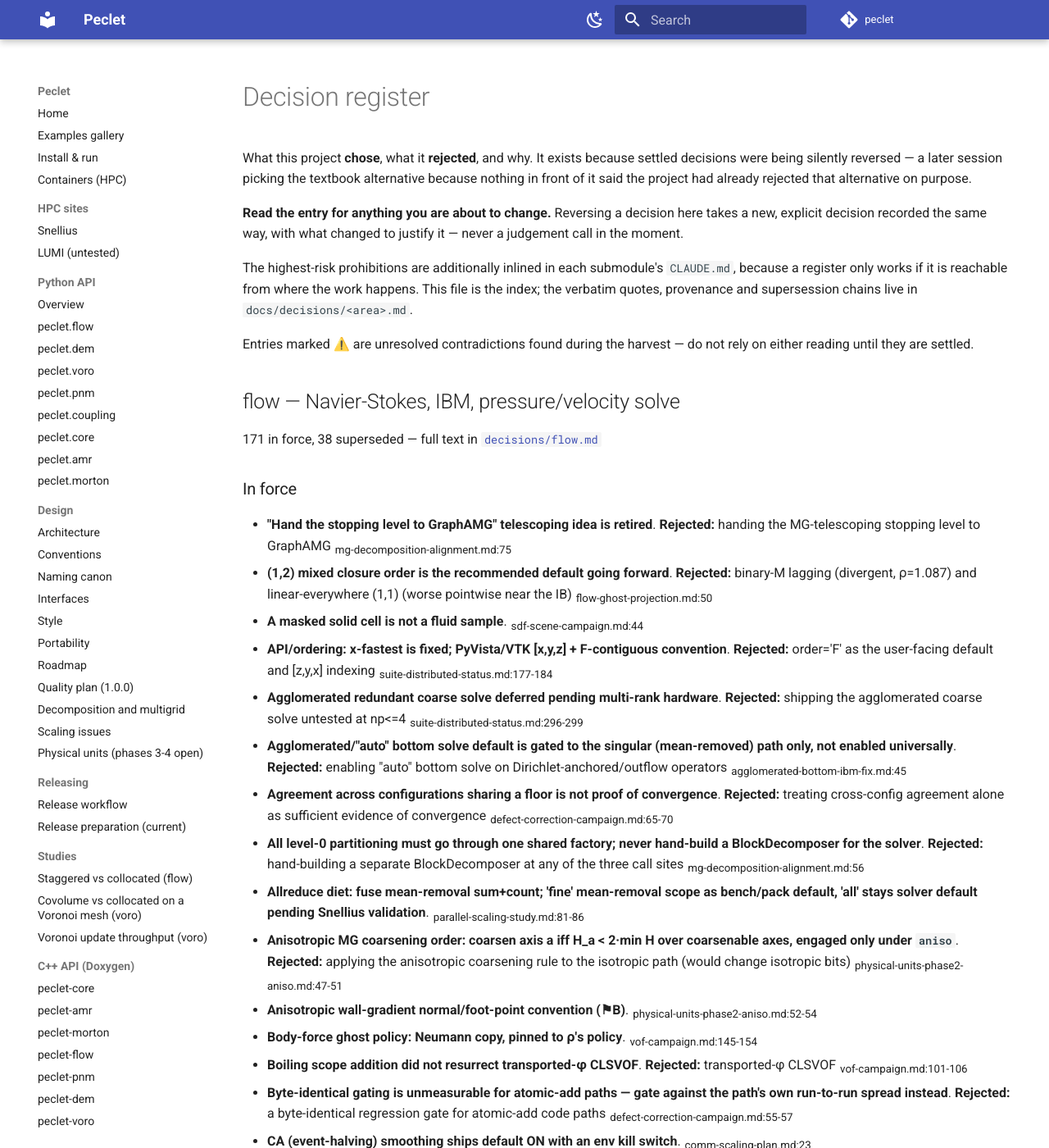
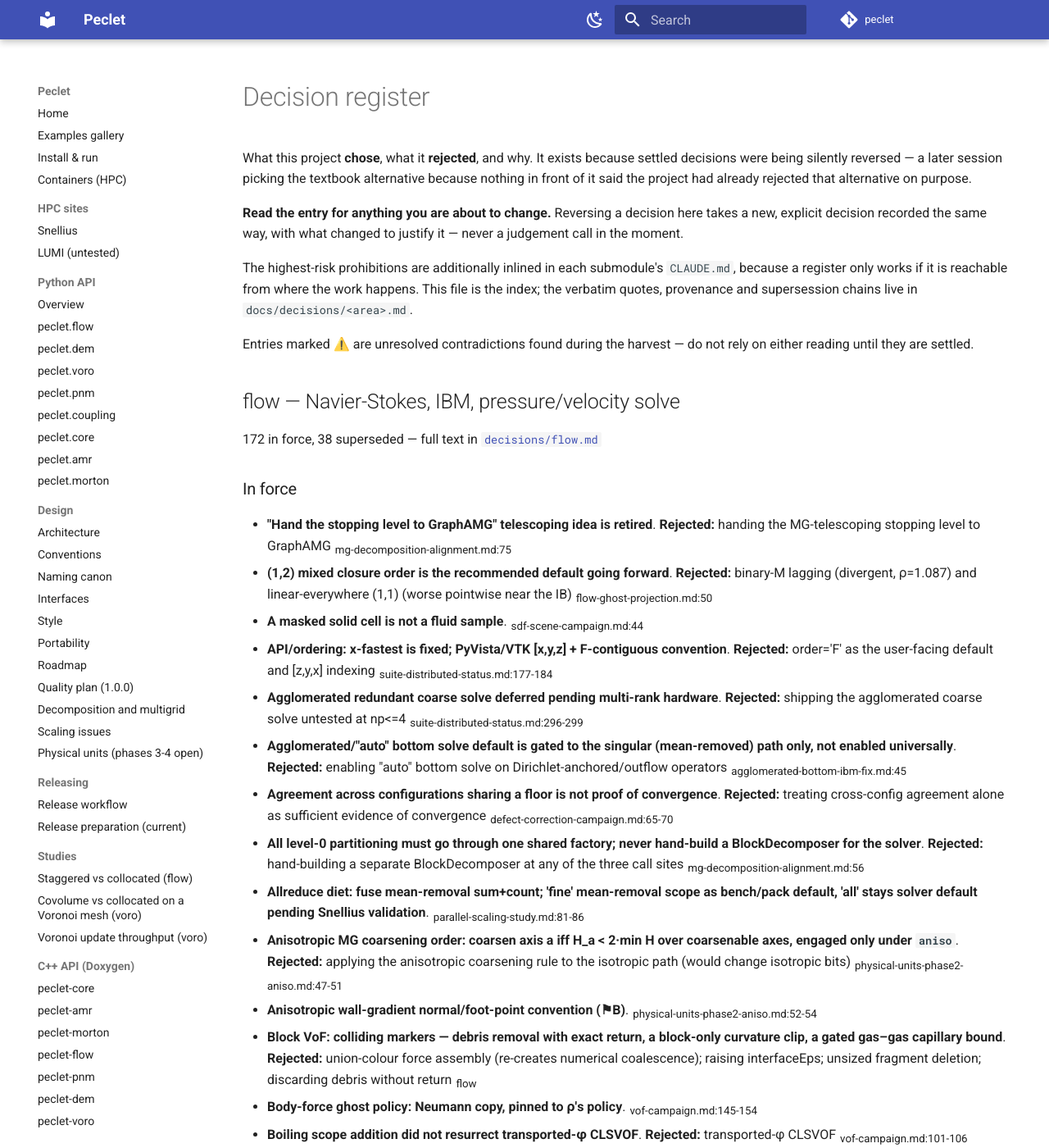
Before and after one commit to computational-chemical-engineering/peclet, an MkDocs documentation site: the page built from docs/DECISIONS.md, in a window 1280 px wide and 1400 px high. Shown: the whole window at 82% size. Built offline with MkDocs 1.6.1 and Material for MkDocs 9.7.7, drawn with Linux system fonts in a browser that asks for light colours; comment, search, counter and statistics services are not loaded.

Commit message:
DECISIONS: index the block-VoF colliding-markers entry
Co-Authored-By: Claude Opus 5.5 <noreply@anthropic.com>
Claude-Session: https://claude.ai/code/session_01F2E4ewNdhSiAex5T7Y2oJ7

```diff
--- a/docs/DECISIONS.md
+++ b/docs/DECISIONS.md
@@ -18,7 +18,7 @@ reading until they are settled.
 
 ## flow — Navier-Stokes, IBM, pressure/velocity solve
 
-171 in force, 38 superseded — full text in [`decisions/flow.md`](decisions/flow.md)
+172 in force, 38 superseded — full text in [`decisions/flow.md`](decisions/flow.md)
 
 ### In force
 
@@ -33,6 +33,7 @@ reading until they are settled.
 - **Allreduce diet: fuse mean-removal sum+count; 'fine' mean-removal scope as bench/pack default, 'all' stays solver default pending Snellius validation**.  <sub>parallel-scaling-study.md:81-86</sub>
 - **Anisotropic MG coarsening order: coarsen axis a iff H_a < 2·min H over coarsenable axes, engaged only under `aniso`**. **Rejected:** applying the anisotropic coarsening rule to the isotropic path (would change isotropic bits)  <sub>physical-units-phase2-aniso.md:47-51</sub>
 - **Anisotropic wall-gradient normal/foot-point convention (⚑B)**.  <sub>physical-units-phase2-aniso.md:52-54</sub>
+- **Block VoF: colliding markers — debris removal with exact return, a block-only curvature clip, a gated gas–gas capillary bound**. **Rejected:** union-colour force assembly (re-creates numerical coalescence); raising interfaceEps; unsized fragment deletion; discarding debris without return  <sub>flow</sub>
 - **Body-force ghost policy: Neumann copy, pinned to ρ's policy**.  <sub>vof-campaign.md:145-154</sub>
 - **Boiling scope addition did not resurrect transported-φ CLSVOF**. **Rejected:** transported-φ CLSVOF  <sub>vof-campaign.md:101-106</sub>
 - **Byte-identical gating is unmeasurable for atomic-add paths — gate against the path's own run-to-run spread instead**. **Rejected:** a byte-identical regression gate for atomic-add code paths  <sub>defect-correction-campaign.md:55-57</sub>
```
